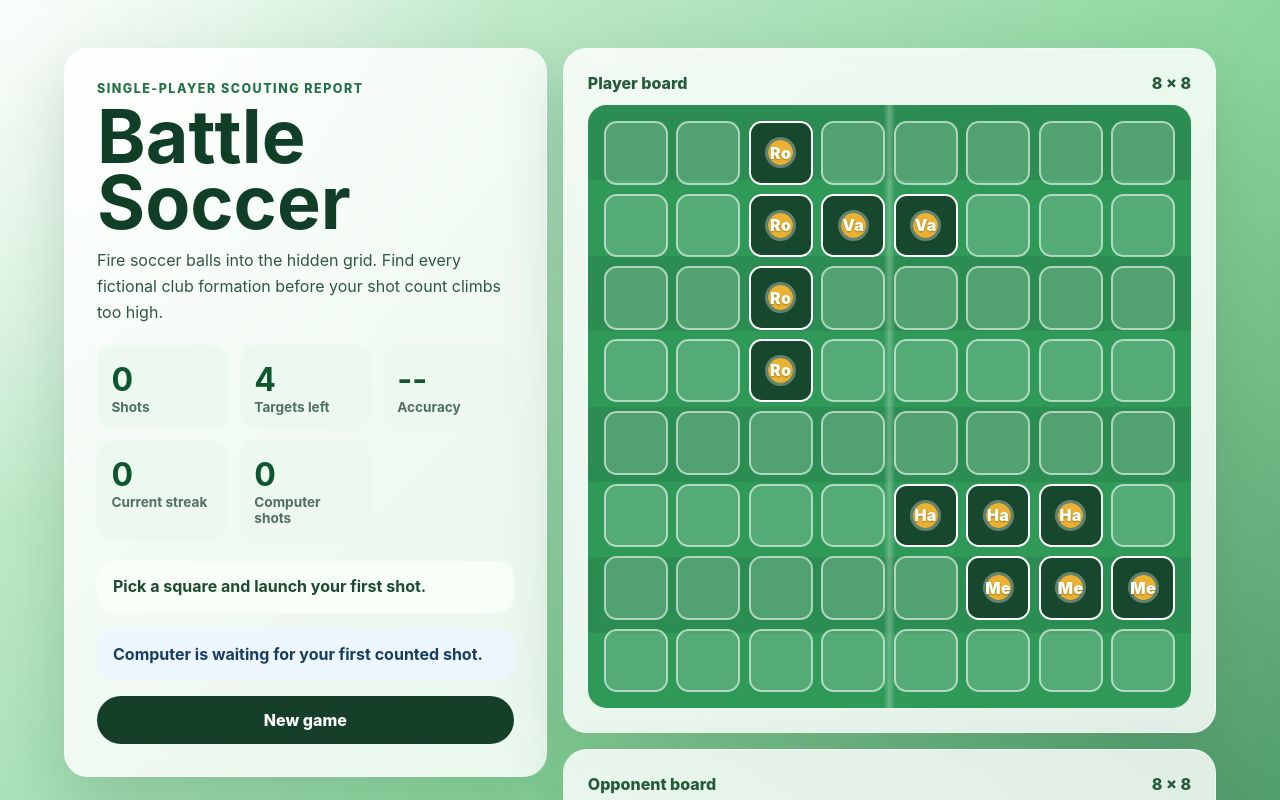
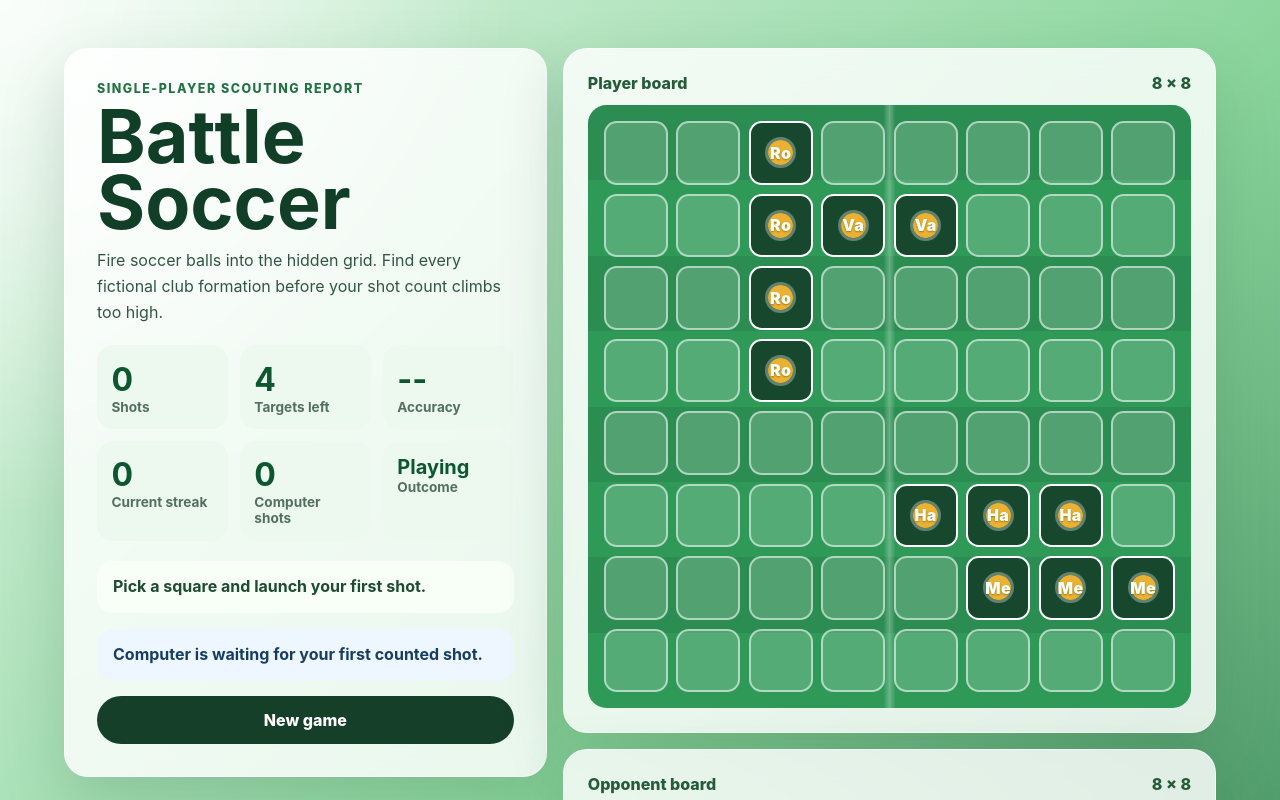
Before and after one commit to vandiverj/battle-soccer, a React (Vite) app: page / in a window 1280 px wide. Shown: the top 800 px of the page. Built offline with nearby package versions, Linux system fonts and the light colour scheme.

Commit message:
Add game outcome status

```diff
--- a/src/App.css
+++ b/src/App.css
@@ -106,6 +106,18 @@ h2 {
   color: #53705e;
   font-size: 0.85rem;
   font-weight: 700;
+}
+
+.outcome-stat strong {
+  font-size: 1.25rem;
+}
+
+.outcome-stat--won {
+  background: #e2f8d8;
+}
+
+.outcome-stat--lost {
+  background: #ffe1db;
 }
 
 .result,
--- a/src/components/StatusPanel.tsx
+++ b/src/components/StatusPanel.tsx
@@ -1,4 +1,4 @@
-import { getShotAccuracy } from '../game/gameState';
+import { getGameOutcome, getShotAccuracy } from '../game/gameState';
 import type { GameState } from '../game/types';
 
 type StatusPanelProps = {
@@ -54,6 +54,8 @@ const formatLastComputerResult = (state: GameState): string => {
 
 export function StatusPanel({ state, remainingCount, onReset }: StatusPanelProps) {
   const accuracy = getShotAccuracy(state);
+  const outcome = getGameOutcome(state);
+  const outcomeLabel = outcome === 'won' ? 'Win' : outcome === 'lost' ? 'Loss' : 'Playing';
 
   return (
     <aside className="status-card" aria-live="polite">
@@ -85,6 +87,10 @@ export function StatusPanel({ state, remainingCount, onReset }: StatusPanelProps
           <strong>{state.computerShotCount}</strong>
           <span>Computer shots</span>
         </div>
+        <div className={`outcome-stat outcome-stat--${outcome}`}>
+          <strong>{outcomeLabel}</strong>
+          <span>Outcome</span>
+        </div>
       </div>
 
       <p className={`result result--${state.isLost ? 'lost' : state.lastResult?.outcome ?? 'ready'}`}>
--- a/src/game/gameState.ts
+++ b/src/game/gameState.ts
@@ -1,6 +1,6 @@
 import { GRID_SIZE } from './targets';
 import { coordinateKey, placeTargets } from './placement';
-import type { CellState, ComputerShotResult, Coordinate, GameState, PlacedTarget, ShotResult } from './types';
+import type { CellState, ComputerShotResult, Coordinate, GameOutcome, GameState, PlacedTarget, ShotResult } from './types';
 
 const findTargetAt = (targets: PlacedTarget[], coordinate: Coordinate): PlacedTarget | undefined =>
   targets.find((target) => target.cells.some((cell) => coordinateKey(cell) === coordinateKey(coordinate)));
@@ -23,6 +23,14 @@ export const getShotAccuracy = (state: GameState): number | null => {
   }
 
   return Math.round((getHitCount(state) / state.shotCount) * 100);
+};
+
+export const getGameOutcome = (state: Pick<GameState, 'isWon' | 'isLost'>): GameOutcome => {
+  if (state.isWon) {
+    return 'won';
+  }
+
+  return state.isLost ? 'lost' : 'playing';
 };
 
 export const createGame = (
--- a/src/game/types.ts
+++ b/src/game/types.ts
@@ -22,6 +22,8 @@ export type PlacedTarget = TargetDefinition & {
 export type ShotOutcome = 'hit' | 'miss' | 'repeat';
 
 export type ComputerShotOutcome = 'hit' | 'miss' | 'exhausted';
+
+export type GameOutcome = 'playing' | 'won' | 'lost';
 
 export type ShotResult = {
   outcome: ShotOutcome;
```
Also changed, not shown: 1 other file (tests, documents, lock files or other folders).
